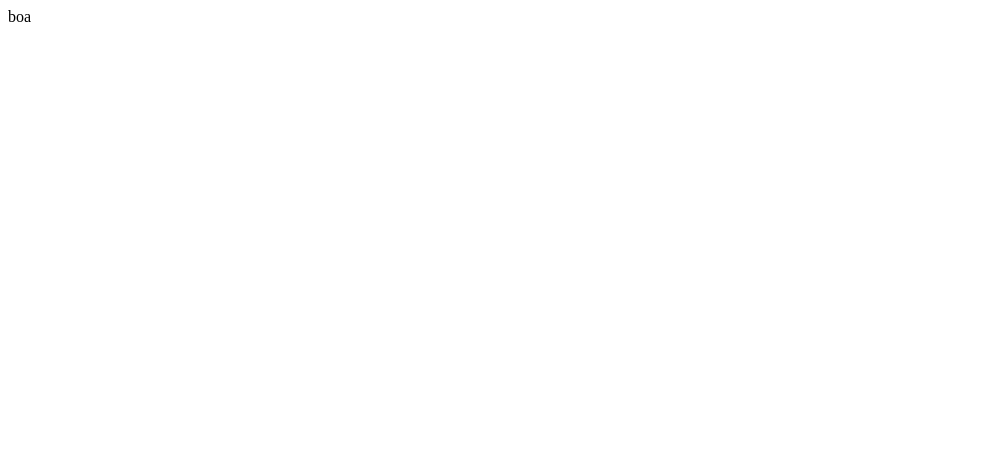
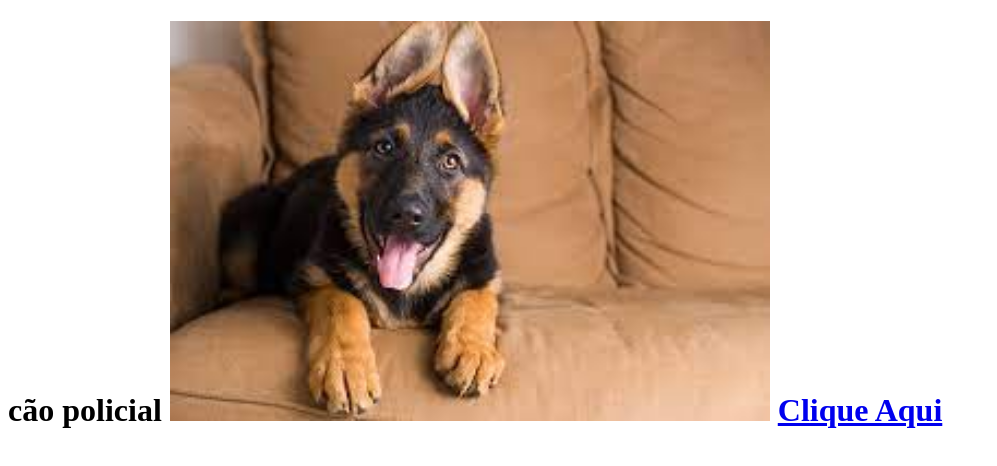
Before and after one commit to RaySantos7/RaySantos7.github.io, a plain HTML site: page index.html in a window 1280 px wide. Shown: the whole page, without its empty margins (0-997 px from the left). Drawn offline with Linux system fonts and the light colour scheme.

Commit message:
Add files via upload

```diff
--- a/index.html
+++ b/index.html
@@ -6,6 +6,8 @@
     <title>Document</title>
 </head>
 <body>
-    boa
+    <h1>cão policial
+        <img src="pastoralemao.jpeg" width="600" height="400" alt="imagem não está com nome correto ou não foi enviada para o repositório">
+    <a href="https://www.google.com.br">Clique Aqui</a>
 </body>
 </html>
```
